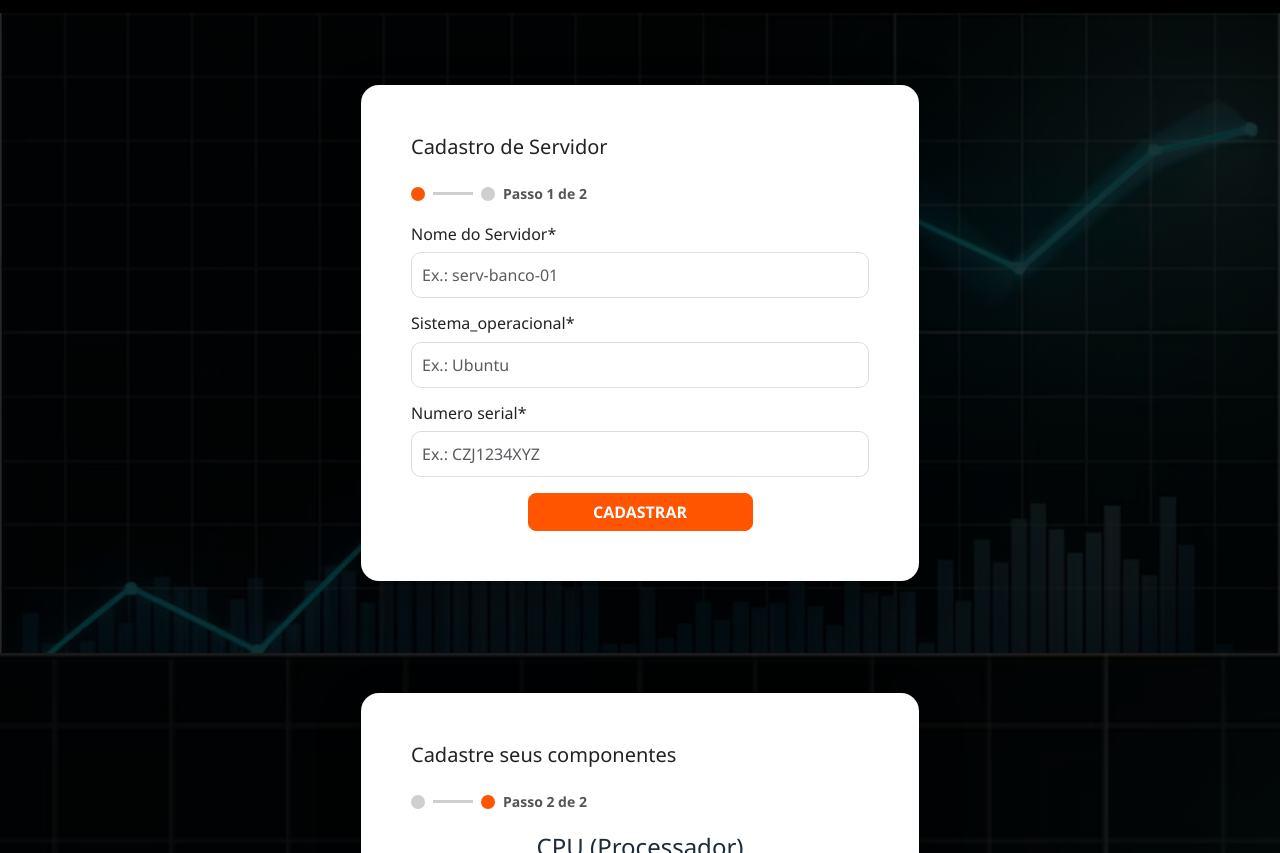
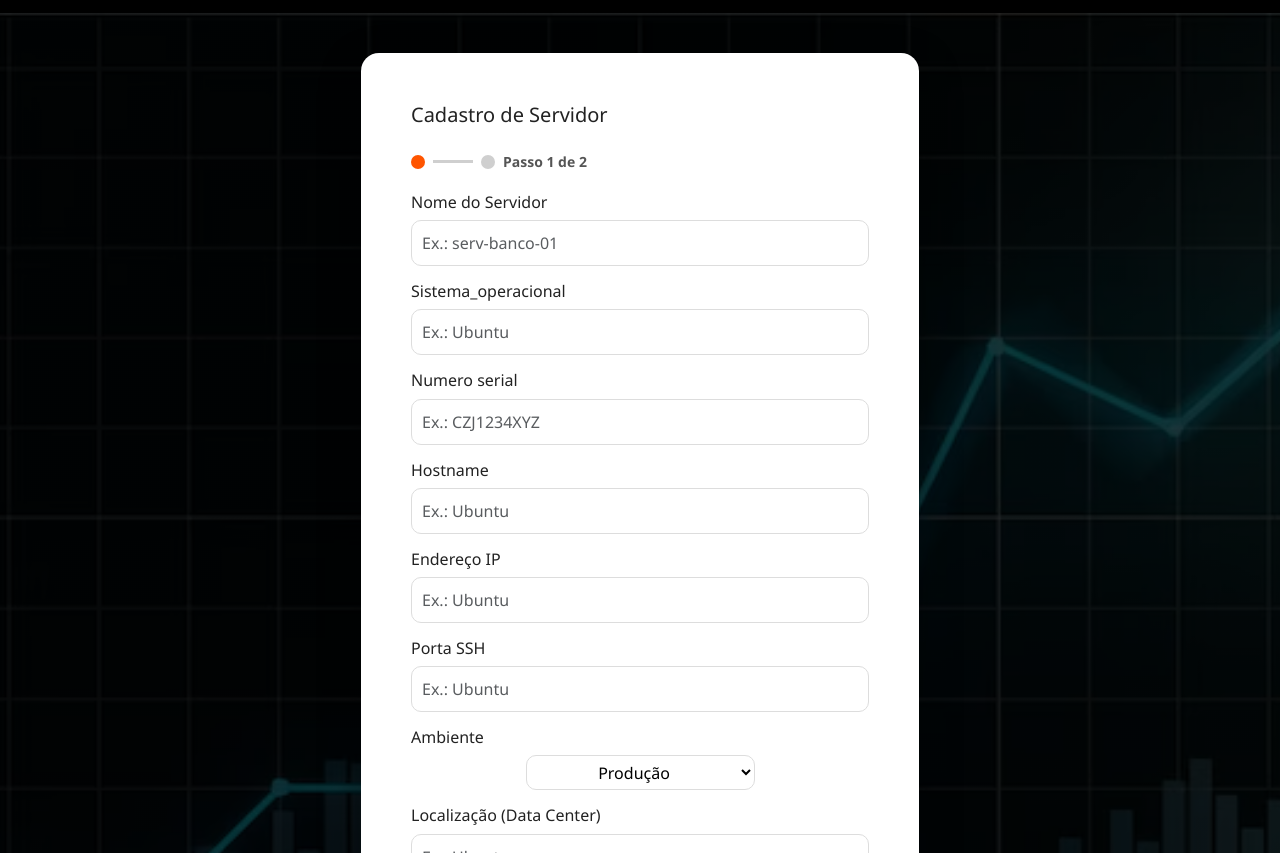
Before and after one commit to n0Broke/noBroke-web, a website: page web/public/dashboard/cadastroServidor.html in a window 1280 px wide. Shown: the part 99-952 px from the top of the page. Drawn offline with nearby package versions, Linux system fonts and the light colour scheme.

Commit message:
Adicionando informacoes na tabela servidor

```diff
--- a/web/public/dashboard/cadastroServidor.html
+++ b/web/public/dashboard/cadastroServidor.html
@@ -68,7 +68,7 @@
                     <div class="mb-3">
                         <label class="label-title d-flex justify-content-start" for="formGroupExampleInput"
                             class="form-label">
-                            <h6>Nome do Servidor*</h6>
+                            <h6>Nome do Servidor</h6>
                         </label>
                         <input type="text" maxlength="80" class="form-control" id="nomeServidor_input"
                             placeholder="Ex.: serv-banco-01" />
@@ -76,7 +76,7 @@
                     <div class="mb-3">
                         <label class="label-title d-flex justify-content-start" for="formGroupExampleInput"
                             class="form-label">
-                            <h6>Sistema_operacional*</h6>
+                            <h6>Sistema_operacional</h6>
                         </label>
                         <input type="text" class="form-control" id="SistemaOperacional_input"
                             placeholder="Ex.: Ubuntu" />
@@ -84,17 +84,66 @@
                     <div class="mb-3">
                         <label class="label-title d-flex justify-content-start" for="formGroupExampleInput2"
                             class="form-label">
-                            <h6>Numero serial*</h6>
+                            <h6>Numero serial</h6>
                         </label>
                         <div class="input-group mb-3">
                             <input type="text" maxlength="60" class="form-control" id="NumeroSerial_input"
                                 placeholder="Ex.: CZJ1234XYZ" aria-label="Recipient’s username"
                                 aria-describedby="basic-addon2" />
                         </div>
+
+                        <div class="mb-3">
+                        <label class="label-title d-flex justify-content-start" for="formGroupExampleInput"
+                            class="form-label">
+                            <h6>Hostname</h6>
+                        </label>
+                        <input type="text" class="form-control" id="Hostname_input"
+                            placeholder="Ex.: Ubuntu" />
+                    </div>
+
+                    <div class="mb-3">
+                        <label class="label-title d-flex justify-content-start" for="formGroupExampleInput"
+                            class="form-label">
+                            <h6>Endereço IP</h6>
+                        </label>
+                        <input type="text" class="form-control" id="IP_input"
+                            placeholder="Ex.: Ubuntu" />
+                    </div>
+
+                    <div class="mb-3">
+                        <label class="label-title d-flex justify-content-start" for="formGroupExampleInput"
+                            class="form-label">
+                            <h6>Porta SSH</h6>
+                        </label>
+                        <input type="text" class="form-control" id="ssh_input"
+                            placeholder="Ex.: Ubuntu" />
+                    </div>
+
+                     <div class="mb-3">
+                        <label class="label-title d-flex justify-content-start" for="formGroupExampleInput"
+                            class="form-label">
+                            <h6>Ambiente</h6>
+                        </label>
+                        <select name="" id="select_ambiente">
+                            <option value="">Produção</option>
+                            <option value="">Staging</option>
+                            <option value="">DR</option>
+                            <option value="">Desenvolvimento</option>
+                        </select>
+                    </div>
+                     <div class="mb-3">
+                        <label class="label-title d-flex justify-content-start" for="formGroupExampleInput"
+                            class="form-label">
+                            <h6>Localização (Data Center)</h6>
+                        </label>
+                        <input type="text" class="form-control" id="localizacao_input"
+                            placeholder="Ex.: Ubuntu" />
+                    </div>
+
                     </div>
                     <div class="d-grid justify-content-center mx-auto">
                         <button class="btn btn-light button-color botao" type="button" onclick="cadastrarEmpresa()">
-                            CADASTRAR
+                            Adicionar Servidor
                         </button>
                     </div>
                 </div>
@@ -257,7 +306,7 @@
                         </div>
                         <div class="d-grid justify-content-center mx-auto">
                         <button class="btn btn-light button-color botao" type="button" onclick="cadastrarEmpresa()">
-                            CADASTRAR
+                            Cadastrar componentes
                         </button>
                     </div>
                     </div>
```
